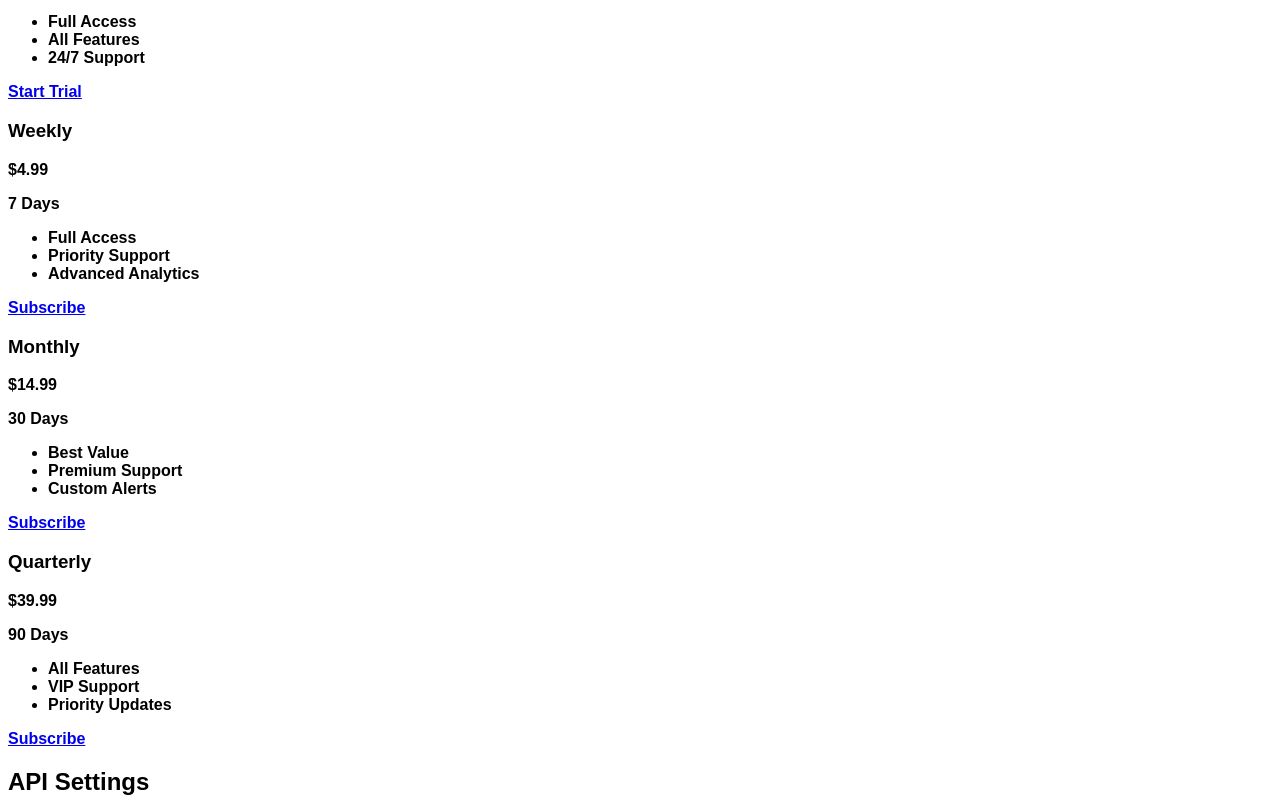
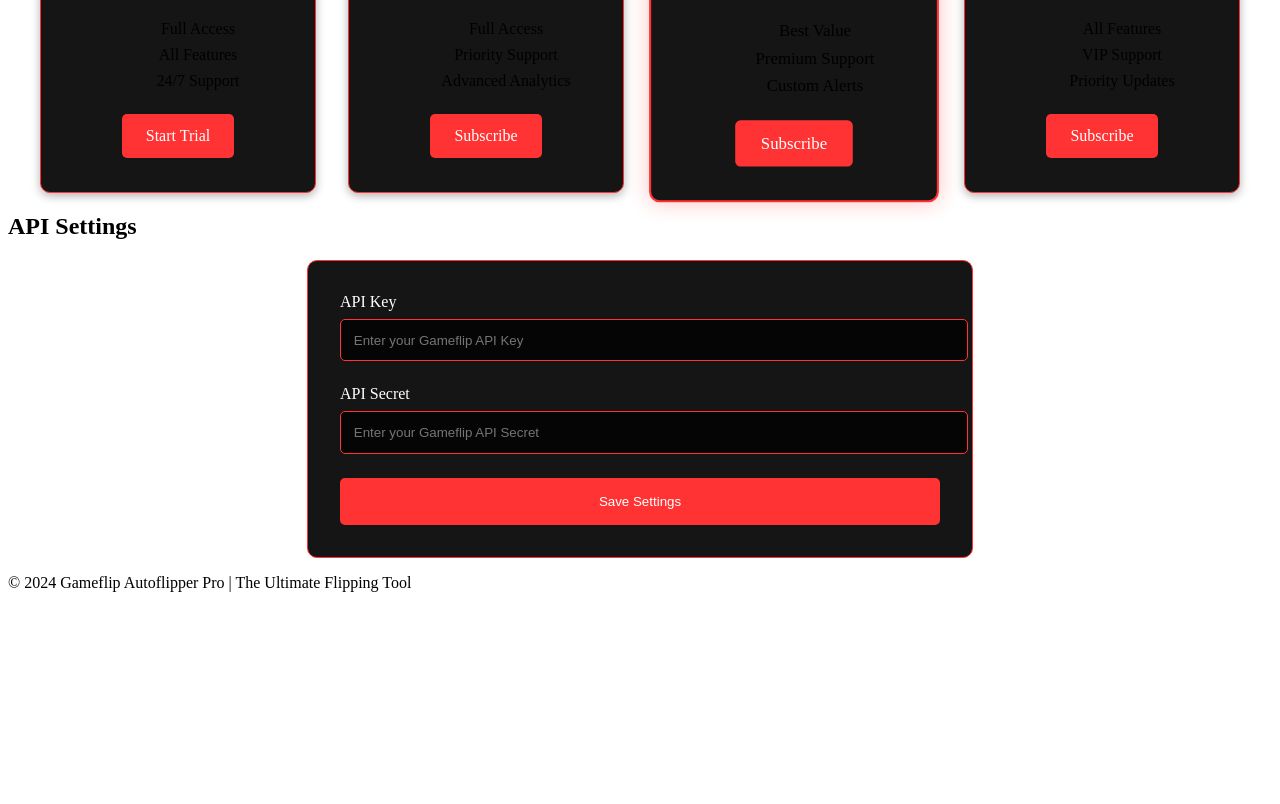
Before and after one commit to POGGERSLOLX/test1, a plain HTML site: page index.html in a window 1280 px wide. Shown: the part 783-1587 px from the top of the page. After the commit the page ends 1391 px from the top, so only its background shows below. Drawn offline with Linux system fonts and the light colour scheme.

Commit message:
Update style.css

```diff
--- a/style.css
+++ b/style.css
@@ -4,92 +4,143 @@
     --surface-dark: #151515;
     --text-primary: #ffffff;
     --text-secondary: #b3b3b3;
-    --accent-red: #ff0000;
-    --accent-red-hover: #ff3333;
+    --accent-red: #ff3333;
+    --accent-red-hover: #ff6666;
     --nav-bg: rgba(10, 10, 10, 0.95);
 }
 
-body {
-    font-family: 'Montserrat', sans-serif;
-    font-weight: 700;
-    overflow-x: hidden;
+/* [Previous CSS styles remain the same until .project-grid] */
+
+.pricing-grid {
+    display: grid;
+    grid-template-columns: repeat(auto-fit, minmax(250px, 1fr));
+    gap: 2rem;
+    max-width: 1200px;
+    margin: 0 auto;
 }
 
-.page-container {
-    display: flex;
-    width: 600vw; /* 6 pages */
-    transition: transform 0.5s ease;
+.pricing-card {
+    background-color: var(--surface-dark);
+    padding: 2rem;
+    border-radius: 10px;
+    box-shadow: 0 3px 10px rgba(0,0,0,0.3);
+    transition: all 0.3s ease;
+    border: 1px solid var(--accent-red);
+    text-align: center;
 }
 
-.page {
-    width: 100vw;
-    height: 100vh;
-    flex-shrink: 0;
+.pricing-card.featured {
+    transform: scale(1.05);
+    border-width: 2px;
+    box-shadow: 0 0 20px rgba(255, 51, 51, 0.3);
 }
 
-/* Make everything clickable */
-.clickable {
+.pricing-card:hover {
+    transform: translateY(-5px);
+}
+
+.price {
+    font-size: 2.5rem;
+    font-weight: bold;
+    color: var(--accent-red);
+    margin: 1rem 0;
+}
+
+.duration {
+    color: var(--text-secondary);
+    margin-bottom: 1rem;
+}
+
+.pricing-card ul {
+    list-style: none;
+    margin: 1.5rem 0;
+}
+
+.pricing-card ul li {
+    margin: 0.5rem 0;
+}
+
+.subscribe-button {
+    display: inline-block;
+    padding: 0.8rem 1.5rem;
+    background-color: var(--accent-red);
+    color: var(--text-primary);
+    text-decoration: none;
+    border-radius: 5px;
+    transition: all 0.3s ease;
+}
+
+.subscribe-button:hover {
+    background-color: var(--accent-red-hover);
+    transform: translateY(-2px);
+}
+
+.settings-container {
+    max-width: 600px;
+    margin: 0 auto;
+    padding: 2rem;
+    background-color: var(--surface-dark);
+    border-radius: 10px;
+    border: 1px solid var(--accent-red);
+}
+
+.input-group {
+    margin-bottom: 1.5rem;
+}
+
+.input-group label {
+    display: block;
+    margin-bottom: 0.5rem;
+    color: var(--text-primary);
+}
+
+.input-group input {
+    width: 100%;
+    padding: 0.8rem;
+    background-color: var(--background-darker);
+    border: 1px solid var(--accent-red);
+    border-radius: 5px;
+    color: var(--text-primary);
+    transition: all 0.3s ease;
+}
+
+.input-group input:focus {
+    outline: none;
+    box-shadow: 0 0 10px rgba(255, 51, 51, 0.3);
+}
+
+.save-button {
+    width: 100%;
+    padding: 1rem;
+    background-color: var(--accent-red);
+    color: var(--text-primary);
+    border: none;
+    border-radius: 5px;
     cursor: pointer;
     transition: all 0.3s ease;
-    padding: 15px 30px;
-    background: var(--surface-dark);
-    border: 2px solid var(--accent-red);
-    border-radius: 8px;
-    color: var(--text-primary);
-    text-transform: uppercase;
-    letter-spacing: 1px;
-    font-weight: 800;
 }
 
-.clickable:hover {
-    background: var(--accent-red);
-    transform: scale(1.05);
-    box-shadow: 0 0 20px rgba(255, 0, 0, 0.5);
+.save-button:hover {
+    background-color: var(--accent-red-hover);
 }
 
-/* Navigation dots */
-.nav-dots {
-    position: fixed;
-    right: 30px;
-    top: 50%;
-    transform: translateY(-50%);
-    display: flex;
-    flex-direction: column;
-    gap: 15px;
-    z-index: 1000;
+.feature-grid {
+    display: grid;
+    grid-template-columns: repeat(auto-fit, minmax(250px, 1fr));
+    gap: 2rem;
+    max-width: 1200px;
+    margin: 0 auto;
 }
 
-.nav-dot {
-    width: 15px;
-    height: 15px;
-    background: var(--surface-dark);
-    border: 2px solid var(--accent-red);
-    border-radius: 50%;
-    cursor: pointer;
+.feature-card {
+    text-align: center;
+    padding: 2rem;
 }
 
-.nav-dot.active {
-    background: var(--accent-red);
+.feature-card i {
+    font-size: 3rem;
+    color: var(--accent-red);
+    margin-bottom: 1rem;
 }
 
-/* Additional pages styling */
-#dashboard {
-    background: var(--background-darker);
-}
-
-#statistics {
-    background: var(--background-dark);
-}
-
-#automation {
-    background: var(--background-darker);
-}
-
-#support {
-    background: var(--background-dark);
-}
-
-/* Bold text everywhere */
-h1, h2, h3, p, button, a {
-    font-weight: 800;
-}
+/* [Rest of the previous CSS remains the same] */
```
